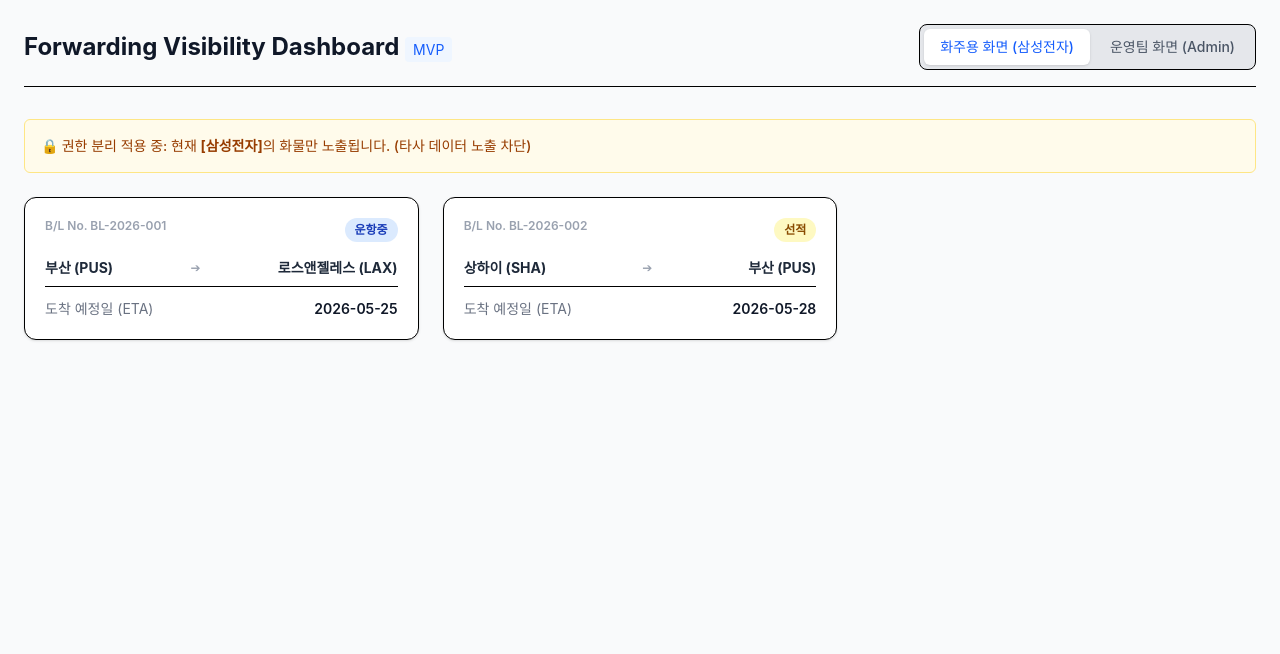
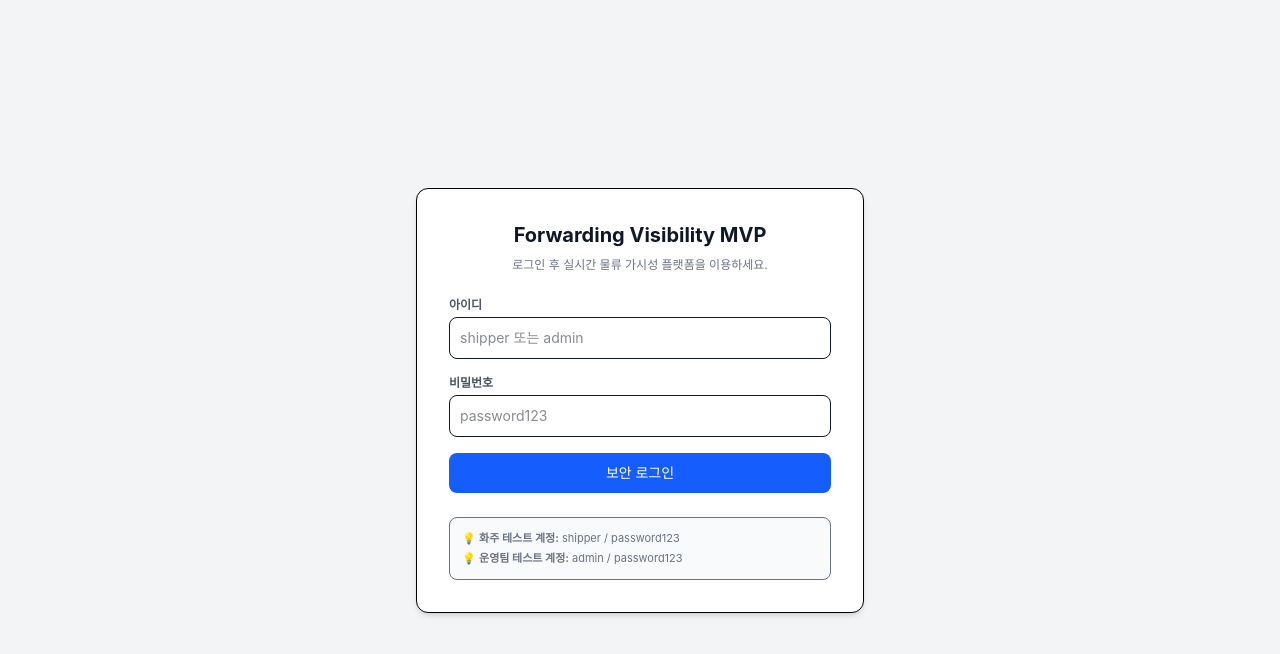
Before and after one commit to alicia6-6/reboott_dashboard, a React (Vite) app: page / in a window 1280 px wide. Shown: the top 654 px of the page. Built offline with nearby package versions, Linux system fonts and the light colour scheme.

Commit message:
로그인 화면 추가, 백엔드 연결

```diff
--- a/src/App.tsx
+++ b/src/App.tsx
@@ -1,4 +1,4 @@
-import React, { useState } from 'react';
+import { useState, useEffect } from 'react';
 
 type ShipmentStatus = '선적' | '운항중' | '도착' | '통관 완료';
 
@@ -11,63 +11,198 @@
   eta: string;
 }
 
-const MOCK_SHIPMENTS: Shipment[] = [
-  { id: 'BL-2026-001', shipper: '삼성전자', origin: '부산 (PUS)', destination: '로스앤젤레스 (LAX)', status: '운항중', eta: '2026-05-25' },
-  { id: 'BL-2026-002', shipper: '삼성전자', origin: '상하이 (SHA)', destination: '부산 (PUS)', status: '선적', eta: '2026-05-28' },
-  { id: 'BL-2026-003', shipper: '현대모비스', origin: '부산 (PUS)', destination: '로테르담 (RTM)', status: '도착', eta: '2026-05-19' },
-];
+// 🌐 실배포된 Render 백엔드 주소 허브
+const BACKEND_URL = 'https://reboott-backend.onrender.com';
 
 export default function App() {
-  const [shipments, setShipments] = useState<Shipment[]>(MOCK_SHIPMENTS);
-  const [currentShipper] = useState<string>('삼성전자');
-  const [activeTab, setActiveTab] = useState<'shipper' | 'admin'>('shipper');
+  // 브라우저 캐시(LocalStorage)에서 기존 인증 상태 복원
+  const [token, setToken] = useState<string | null>(localStorage.getItem('token'));
+  const [role, setRole] = useState<string | null>(localStorage.getItem('role'));
+  const [shipperName, setShipperName] = useState<string | null>(localStorage.getItem('shipperName'));
 
-  const handleUpdateShipment = (id: string, newStatus: ShipmentStatus, newEta: string) => {
-    setShipments(prev =>
-      prev.map(item => {
-        if (item.id === id) {
-          if (item.eta !== newEta) {
+  // 인풋 및 오류 제어 상태
+  const [username, setUsername] = useState('');
+  const [password, setPassword] = useState('');
+  const [authError, setAuthError] = useState('');
+
+  // 비즈니스 데이터 및 UI 피드백 상태
+  const [shipments, setShipments] = useState<Shipment[]>([]);
+  const [loading, setLoading] = useState<boolean>(false);
+
+  // API 1: 화물 목록 원격 조회
+  const fetchShipments = async () => {
+    try {
+      setLoading(true);
+      const response = await fetch(`${BACKEND_URL}/api/shipments`);
+      if (!response.ok) throw new Error('서버 데이터 수신에 실패했습니다.');
+      const data = await response.json();
+      setShipments(data);
+    } catch (error) {
+      console.error('Fetch error:', error);
+    } finally {
+      setLoading(false);
+    }
+  };
+
+  // API 2: 백엔드 인증 요청 처리
+  const handleLogin = async (e: React.FormEvent) => {
+    e.preventDefault();
+    setAuthError('');
+    try {
+      const response = await fetch(`${BACKEND_URL}/api/login`, {
+        method: 'POST',
+        headers: { 'Content-Type': 'application/json' },
+        body: JSON.stringify({ username, password }),
+      });
+
+      if (!response.ok) {
+        const errData = await response.json();
+        throw new Error(errData.detail || '인증 정보가 올바르지 않습니다.');
+      }
+
+      const result = await response.json();
+
+      // 기기에 토큰 및 상태 정보 세이브
+      localStorage.setItem('token', result.token);
+      localStorage.setItem('role', result.role);
+      if (result.shipper_name) localStorage.setItem('shipperName', result.shipper_name);
+
+      setToken(result.token);
+      setRole(result.role);
+      setShipperName(result.shipper_name || null);
+    } catch (error: any) {
+      setAuthError(error.message);
+    }
+  };
+
+  // 정적 로그아웃 처리
+  const handleLogout = () => {
+    localStorage.clear();
+    setToken(null);
+    setRole(null);
+    setShipperName(null);
+    setShipments([]);
+  };
+
+  // API 3: 운영팀 전용 실시간 상태 패치 수정
+  const handleUpdateShipment = async (id: string, newStatus: ShipmentStatus, newEta: string) => {
+    try {
+      const currentItem = shipments.find(item => item.id === id);
+      if (currentItem && currentItem.eta !== newEta) {
         alert(`[알림] ${id} 화물의 도착 예정일이 변경되어 화주에게 알림을 발송합니다.`);
       }
-          return { ...item, status: newStatus, eta: newEta };
+
+      const response = await fetch(`${BACKEND_URL}/api/shipments/${id}`, {
+        method: 'PATCH',
+        headers: { 'Content-Type': 'application/json' },
+        body: JSON.stringify({ status: newStatus, eta: newEta }),
+      });
+
+      if (!response.ok) throw new Error('서버 업데이트 실패');
+
+      const updatedItem = await response.json();
+      // 가공 완료된 최신 응답 한 줄을 클라이언트 앱 상태에 결합
+      setShipments(prev => prev.map(item => item.id === id ? updatedItem : item));
+    } catch (error) {
+      alert('데이터 조작 중에 에러가 발생했습니다.');
     }
-        return item;
-      })
-    );
   };
 
+  // 인증 성공 트리거 시에만 API 로딩 ( initState 대용 )
+  useEffect(() => {
+    if (token) {
+      fetchShipments();
+    }
+  }, [token]);
+
+  // -----------------------------------------------------------------
+  // [보호 분기 1] 토큰이 유실되었거나 인증되지 않은 방문객에게 노출할 로그인 가드 뷰
+  // -----------------------------------------------------------------
+  if (!token) {
+    return (
+      <div className="min-h-screen flex items-center justify-center bg-gray-100 p-4">
+        <div className="max-w-md w-full bg-white rounded-xl shadow-md p-8 border">
+          <h2 className="text-xl font-bold text-gray-900 text-center mb-2">Forwarding Visibility MVP</h2>
+          <p className="text-xs text-gray-500 text-center mb-6">로그인 후 실시간 물류 가시성 플랫폼을 이용하세요.</p>
+
+          <form onSubmit={handleLogin} className="space-y-4">
+            <div>
+              <label className="block text-xs font-semibold text-gray-600 mb-1">아이디</label>
+              <input
+                type="text"
+                value={username}
+                onChange={e => setUsername(e.target.value)}
+                placeholder="shipper 또는 admin"
+                className="w-full border rounded-lg p-2.5 text-sm bg-white focus:ring-2 focus:ring-blue-500 text-gray-900"
+                required
+              />
+            </div>
+            <div>
+              <label className="block text-xs font-semibold text-gray-600 mb-1">비밀번호</label>
+              <input
+                type="password"
+                value={password}
+                onChange={e => setPassword(e.target.value)}
+                placeholder="password123"
+                className="w-full border rounded-lg p-2.5 text-sm bg-white focus:ring-2 focus:ring-blue-500 text-gray-900"
+                required
+              />
+            </div>
+
+            {authError && <p className="text-xs text-red-600 font-medium">{authError}</p>}
+
+            <button type="submit" className="w-full bg-blue-600 text-white text-sm font-medium py-2.5 rounded-lg hover:bg-blue-700 transition-colors">
+              보안 로그인
+            </button>
+          </form>
+
+          <div className="mt-6 bg-gray-50 p-3 rounded-lg border text-[11px] text-gray-500 space-y-1">
+            <p>💡 <strong>화주 테스트 계정:</strong> shipper / password123</p>
+            <p>💡 <strong>운영팀 테스트 계정:</strong> admin / password123</p>
+          </div>
+        </div>
+      </div>
+    );
+  }
+
+  // -----------------------------------------------------------------
+  // [보호 분기 2] 대시보드 메인 워크스페이스 라이브 인스턴스
+  // -----------------------------------------------------------------
   return (
     <div className="min-h-screen bg-gray-50 p-6 font-sans">
       <header className="mb-8 flex flex-col justify-between items-start sm:flex-row sm:items-center border-b pb-4">
         <div>
           <h1 className="text-2xl font-bold text-gray-900">Forwarding Visibility Dashboard <span className="text-sm font-normal text-blue-600 bg-blue-50 px-2 py-1 rounded">MVP</span></h1>
+          <p className="text-sm text-gray-500 mt-1">
+            인증 권한 등급: <span className="font-semibold text-gray-800">{role === 'admin' ? '🏢 포워더 통합 운영팀 계정' : `📦 배정 화주 명 [${shipperName}]`}</span>
+          </p>
         </div>
 
-        <div className="mt-4 sm:mt-0 bg-gray-200 p-1 rounded-lg border flex space-x-1">
         <button
-            onClick={() => setActiveTab('shipper')}
-            className={`px-4 py-2 text-sm font-medium rounded-md transition-all ${activeTab === 'shipper' ? 'bg-white shadow text-blue-600' : 'text-gray-600 hover:text-gray-900'}`}
+          onClick={handleLogout}
+          className="mt-4 sm:mt-0 text-xs bg-white border border-gray-300 text-gray-600 px-3 py-1.5 rounded-md hover:bg-gray-100 transition-colors shadow-sm"
         >
-            화주용 화면 ({currentShipper})
+          안전 로그아웃
         </button>
-          <button
-            onClick={() => setActiveTab('admin')}
-            className={`px-4 py-2 text-sm font-medium rounded-md transition-all ${activeTab === 'admin' ? 'bg-white shadow text-blue-600' : 'text-gray-600 hover:text-gray-900'}`}
-          >
-            운영팀 화면 (Admin)
-          </button>
-        </div>
       </header>
 
-      {activeTab === 'shipper' && (
+      {loading ? (
+        <div className="text-center py-12">
+          <div className="inline-block animate-spin rounded-full h-8 w-8 border-4 border-blue-500 border-t-transparent"></div>
+          <p className="text-gray-500 mt-2 text-sm">Render 원격 클라우드와 통신 동기화 중...</p>
+        </div>
+      ) : (
+        <>
+          {/* [RBAC UI 1] 화주용 그리드 레이아웃 */}
+          {role === 'shipper' && (
             <main className="space-y-6">
               <div className="bg-amber-50 border border-amber-200 p-4 rounded-md">
-            <p className="text-sm text-amber-800 font-medium">🔒 권한 분리 적용 중: 현재 <strong>[{currentShipper}]</strong>의 화물만 노출됩니다. (타사 데이터 노출 차단)</p>
+                <p className="text-sm text-amber-800 font-medium">🔒 데이터 보안 가드 작동 중: 현재 로그인된 <strong>[{shipperName}]</strong>의 선적 도큐먼트만 조회가 인가됩니다.</p>
               </div>
 
               <div className="grid gap-6 md:grid-cols-2 lg:grid-cols-3">
                 {shipments
-              .filter(s => s.shipper === currentShipper)
+                  .filter(s => s.shipper === shipperName)
                   .map(shipment => (
                     <div key={shipment.id} className="bg-white border rounded-xl shadow-sm p-5 hover:border-blue-300 transition-all">
                       <div className="flex justify-between items-start mb-4">
@@ -98,34 +233,35 @@
             </main>
           )}
 
-      {activeTab === 'admin' && (
+          {/* [RBAC UI 2] 물류 본사 운영팀 마스터 테이블 레코드 그리드 */}
+          {role === 'admin' && (
             <main className="bg-white border rounded-xl shadow-sm overflow-hidden">
               <div className="p-5 border-b bg-gray-50">
-            <h2 className="font-bold text-gray-800">전체 화물 상태 관리 (운영팀 전용 메뉴)</h2>
-            <p className="text-xs text-gray-500 mt-1">부산 본사 운영팀 6명을 위한 통합 업데이트 그리드</p>
+                <h2 className="font-bold text-gray-800">전체 포워딩 화물 마스터 제어판</h2>
+                <p className="text-xs text-gray-500 mt-1">부산 본사 운영 담당자용 전체 제어 및 실시간 갱신 모듈</p>
               </div>
               <div className="overflow-x-auto">
                 <table className="w-full text-left border-collapse">
                   <thead>
                     <tr className="bg-gray-100 border-b text-sm font-semibold text-gray-600">
                       <th className="p-4">B/L 번호</th>
-                  <th className="p-4">화주</th>
-                  <th className="p-4">구간</th>
-                  <th className="p-4">현재 상태</th>
-                  <th className="p-4">ETA (도착 예정일)</th>
+                      <th className="p-4">배정 화주</th>
+                      <th className="p-4">구간 정보</th>
+                      <th className="p-4">현재 화물 상태</th>
+                      <th className="p-4">ETA (도착 예정 타이밍)</th>
                     </tr>
                   </thead>
                   <tbody className="divide-y text-sm text-gray-700">
                     {shipments.map(shipment => (
                       <tr key={shipment.id} className="hover:bg-gray-50">
                         <td className="p-4 font-mono font-medium text-gray-900">{shipment.id}</td>
-                    <td className="p-4">{shipment.shipper}</td>
-                    <td className="p-4 text-xs font-semibold">{shipment.origin} → {shipment.destination}</td>
+                        <td className="p-4 font-semibold">{shipment.shipper}</td>
+                        <td className="p-4 text-xs">{shipment.origin} → {shipment.destination}</td>
                         <td className="p-4">
                           <select
                             value={shipment.status}
                             onChange={(e) => handleUpdateShipment(shipment.id, e.target.value as ShipmentStatus, shipment.eta)}
-                        className="border rounded p-1.5 bg-white text-sm focus:ring-2 focus:ring-blue-500"
+                            className="border rounded p-1.5 bg-white text-sm focus:ring-2 focus:ring-blue-500 text-gray-900"
                           >
                             <option value="선적">선적</option>
                             <option value="운항중">운항중</option>
@@ -138,7 +274,7 @@
                             type="date"
                             value={shipment.eta}
                             onChange={(e) => handleUpdateShipment(shipment.id, shipment.status, e.target.value)}
-                        className="border rounded p-1 bg-white text-sm focus:ring-2 focus:ring-blue-500"
+                            className="border rounded p-1 bg-white text-sm focus:ring-2 focus:ring-blue-500 text-gray-900"
                           />
                         </td>
                       </tr>
@@ -148,6 +284,8 @@
               </div>
             </main>
           )}
+        </>
+      )}
     </div>
   );
 }
```
Lines whose indentation alone changed are shown as unchanged.
